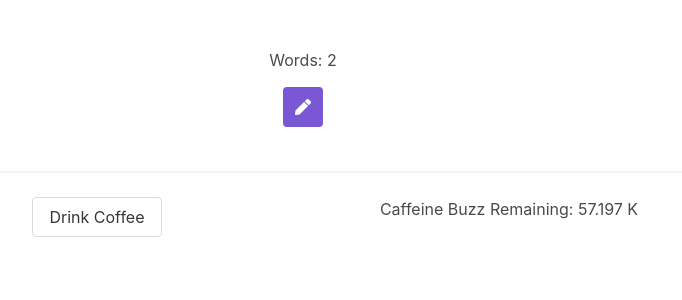
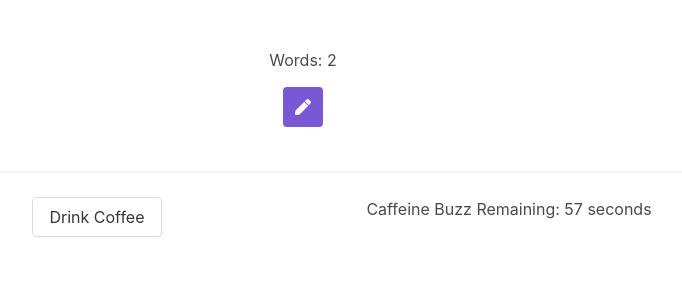
Before and after one commit to PrajnaAvidya/writer, a Vue app: page / in a window 1280 px wide. Both pictures are taken after a click on the link "Drink Coffee". Shown: the top 300 px of the page, without its empty margins (337-1019 px from the left). Built offline with nearby package versions, Linux system fonts and the light colour scheme.

Commit message:
global filters

```diff
--- /dev/null
+++ b/src/filters.js
@@ -0,0 +1,4 @@
+import Vue from 'vue';
+import utils from './utils';
+
+Vue.filter('round', value => utils.round(value));
--- a/src/main.js
+++ b/src/main.js
@@ -7,6 +7,7 @@ import Buefy from 'buefy';
 import App from './App.vue';
 import router from './router';
 import store from './store';
+import './filters';
 
 Vue.use(Buefy, {
   defaultIconPack: 'fas',
--- a/src/views/Game.vue
+++ b/src/views/Game.vue
@@ -20,7 +20,7 @@
           <a class="button" @click="coffee">Drink Coffee</a>
         </div>
         <div class="column">
-          Caffeine Buzz Remaining: {{ caffeineEndTime - lastFrame | round }}
+          <span v-if="buzzActive()">Caffeine Buzz Remaining: {{ buzzRemaining() }} seconds</span>
         </div>
       </div>
     </div>
@@ -30,7 +30,6 @@
 <script>
 import Big from 'big.js';
 // import { mapGetters } from 'vuex';
-import utils from '../utils';
 
 export default {
   name: 'game',
@@ -40,7 +39,6 @@ export default {
 
     // caffeine
     caffeineTime: 60,
-    buzzActive: false,
     caffeineEndTime: -1,
   }),
   /*
@@ -51,9 +49,6 @@ export default {
     ]),
   },
   */
-  filters: {
-    round: value => utils.round(value),
-  },
   mounted() {
     window.requestAnimationFrame(this.tick);
   },
@@ -75,7 +70,7 @@ export default {
       const frameDivision = Big(1000).div(progress);
 
       // TODO actual frame updates
-      if (this.caffeineEndTime > this.lastFrame) {
+      if (this.buzzActive()) {
         this.words = this.words.plus(Big(1).div(frameDivision));
       }
 
@@ -95,6 +90,12 @@ export default {
         this.caffeineEndTime += this.caffeineTime * 1000;
       }
     },
+    buzzActive() {
+      return this.caffeineEndTime > this.lastFrame;
+    },
+    buzzRemaining() {
+      return this.$options.filters.round((this.caffeineEndTime - this.lastFrame) / 1000);
+    },
   },
 };
 </script>
```
Also changed, not shown: _TODO.txt (added).
